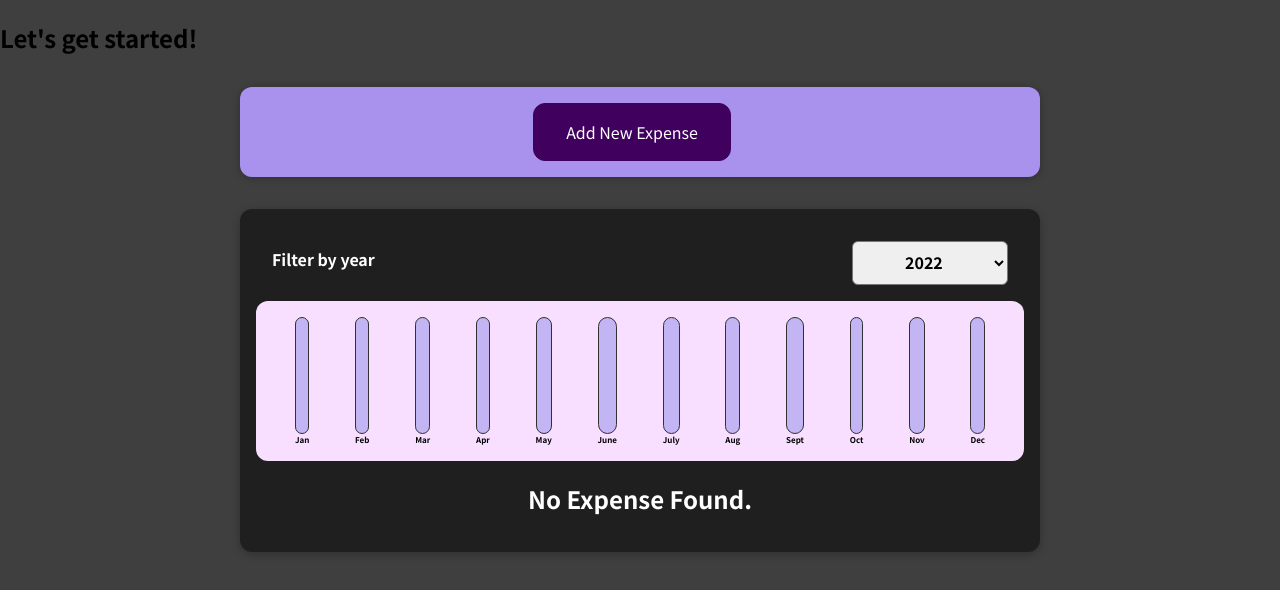
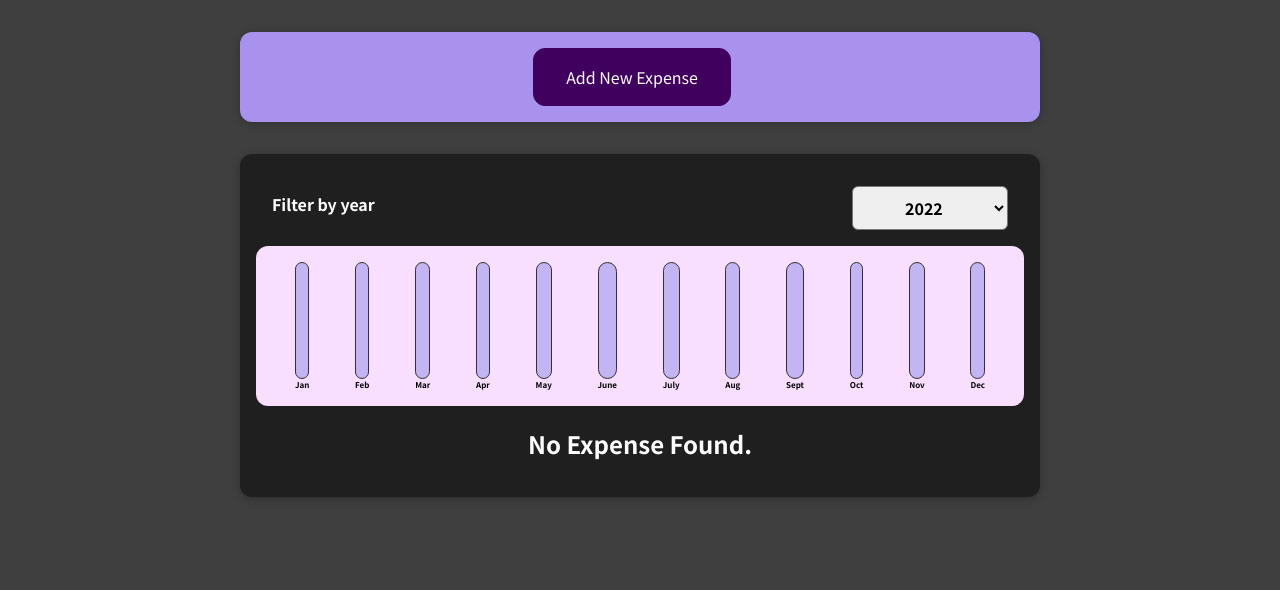
Before and after one commit to kashishahuja2002/Expense-App, a React (Create React App) app: page / in a window 1280 px wide. Shown: the top 590 px of the page. Built offline with nearby package versions, Linux system fonts and the light colour scheme.

Commit message:
Removed let's get started

```diff
--- a/src/App.js
+++ b/src/App.js
@@ -37,7 +37,6 @@ const App = () => {
 
   return (
     <div>
-      <h2>Let's get started!</h2>
       <NewExpense onNewExpense={handleNewExpense}></NewExpense>
       <Expenses expenseItem={expenses} />
     </div>
```
